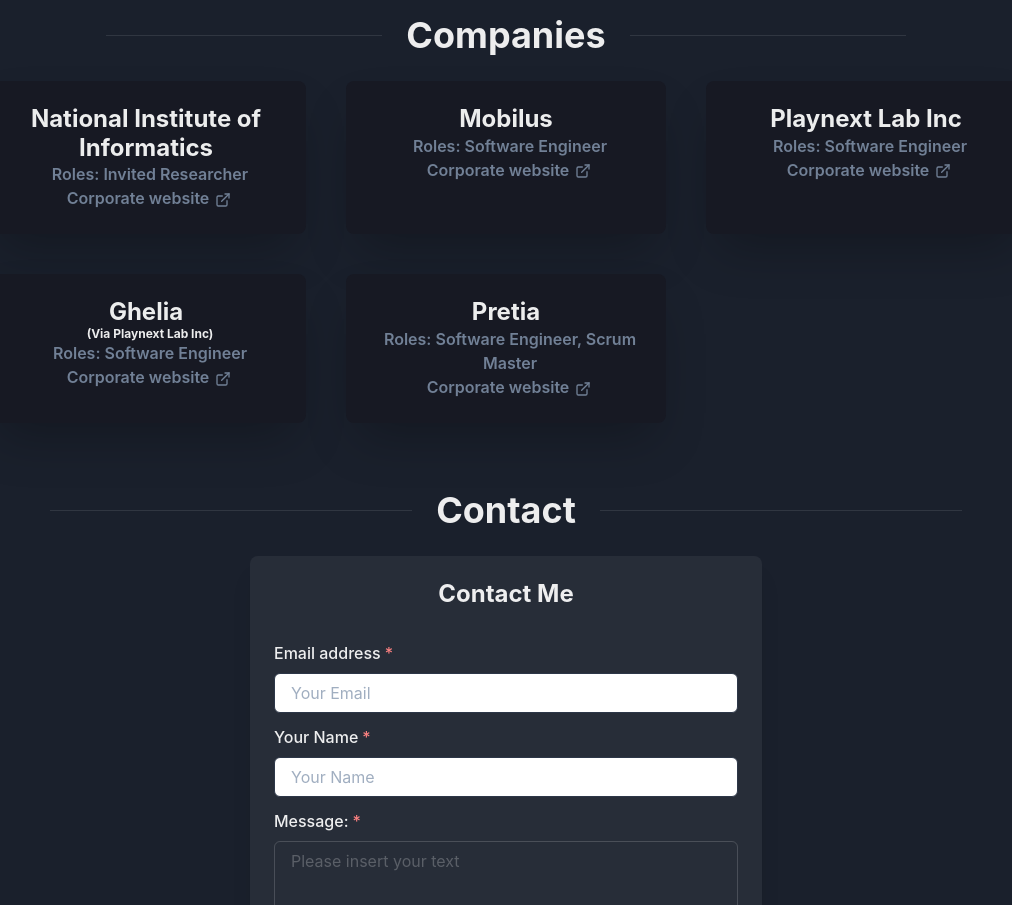
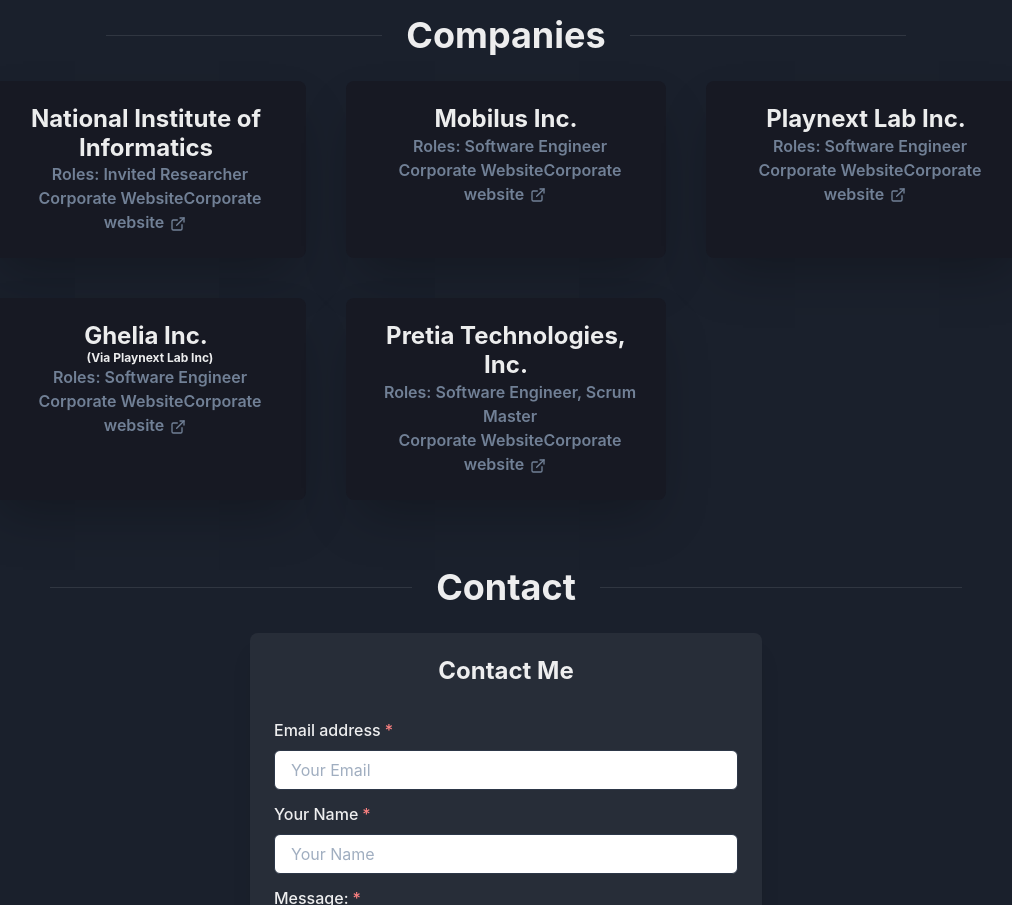
Before and after one commit to OwlNocturne/web-portofolio, a React (Create React App) app: page / in a window 1280 px wide. Shown: the part 1640-2545 px from the top of the page, without its empty margins (134-1146 px from the left). Built offline with nearby package versions, Linux system fonts and the light colour scheme.

Commit message:
Added Company section localization

```diff
--- a/src/components/Companies.tsx
+++ b/src/components/Companies.tsx
@@ -1,17 +1,20 @@
 import React from "react";
 import { Center, Flex, SimpleGrid, VStack } from "@chakra-ui/react";
 import CompanyCard from "./CompanyCard";
-import CompaniesData from "../data/companies.json";
 import Seperator from "./Seperator";
+import { useTranslation } from "react-i18next";
 
 export default function Companies() {
+    const { t } = useTranslation();
+    const companiesData = t("companiesData", { returnObjects: true });
+
     return (
         <Center w={"full"} id="Companies">
             <VStack>
-                <Seperator title={"Companies"} />
+                <Seperator title={t("companies")} />
                 <Flex>
                     <SimpleGrid columns={3} spacing={10}>
-                        {CompaniesData.map((data) => (
+                        {companiesData.map((data) => (
                             <CompanyCard company={data} key={data.name} />
                         ))}
                     </SimpleGrid>
--- a/src/components/CompanyCard.tsx
+++ b/src/components/CompanyCard.tsx
@@ -1,5 +1,6 @@
 import { ExternalLinkIcon } from "@chakra-ui/icons";
 import { Box, Heading, HStack, Link, useColorModeValue } from "@chakra-ui/react";
+import { useTranslation } from "react-i18next";
 
 type CompanyCardProps = {
     name: string;
@@ -9,6 +10,8 @@
 };
 
 export default function CompanyCard({ company }: { company: CompanyCardProps }) {
+    const { t } = useTranslation();
+
     return (
         <HStack
             display="block"
@@ -24,14 +27,14 @@
             </Heading>
             {company.agency && (
                 <Heading fontSize={"xs"} fontFamily={"body"}>
-                    (Via {company.agency})
+                    ({t("via")} {company.agency})
                 </Heading>
             )}
             <Box fontWeight={600} color={"gray.500"}>
-                Roles: {company.roles}
+                {t("roles")}: {company.roles}
             </Box>
             <Link href={company.websiteUrl} fontWeight={600} color={"gray.500"} mb={4} isExternal>
-                Corporate website <ExternalLinkIcon mx="2px" />
+                {t("corporateWebsite")}Corporate website <ExternalLinkIcon mx="2px" />
             </Link>
         </HStack>
     );
--- a/src/data/companies.json
+++ /dev/null
@@ -1,28 +0,0 @@
-[
-    {
-        "name": "National Institute of Informatics",
-        "websiteUrl": "https://mobilus.co.jp/",
-        "roles": "Invited Researcher"
-    },
-    {
-        "name": "Mobilus",
-        "websiteUrl": "https://mobilus.co.jp/",
-        "roles": "Software Engineer"
-    },
-    {
-        "name": "Playnext Lab Inc",
-        "websiteUrl": "https://www.playnext-lab.co.jp/",
-        "roles": "Software Engineer"
-    },
-    {
-        "name": "Ghelia",
-        "agency": "Playnext Lab Inc",
-        "websiteUrl": "https://www.playnext-lab.co.jp/",
-        "roles": "Software Engineer"
-    },
-    {
-        "name": "Pretia",
-        "websiteUrl": "https://www.playnext-lab.co.jp/",
-        "roles": "Software Engineer, Scrum Master"
-    }
-]
--- a/src/i18next/locales/en/translation.json
+++ b/src/i18next/locales/en/translation.json
@@ -4,5 +4,37 @@
     "contact": "Contact",
     "english": "English",
     "japanese": "Japanese",
-    "portuguese": "Portuguese"
+    "portuguese": "Portuguese",
+    "companies": "Companies",
+    "via": "Via",
+    "roles": "Roles",
+    "corporateWebsite": "Corporate Website",
+    "companiesData": [
+        {
+            "name": "National Institute of Informatics",
+            "websiteUrl": "https://www.nii.ac.jp/en",
+            "roles": "Invited Researcher"
+        },
+        {
+            "name": "Mobilus Inc.",
+            "websiteUrl": "https://mobilus.co.jp/",
+            "roles": "Software Engineer"
+        },
+        {
+            "name": "Playnext Lab Inc.",
+            "websiteUrl": "https://www.playnext-lab.co.jp/",
+            "roles": "Software Engineer"
+        },
+        {
+            "name": "Ghelia Inc.",
+            "agency": "Playnext Lab Inc",
+            "websiteUrl": "https://ghelia.com/",
+            "roles": "Software Engineer"
+        },
+        {
+            "name": "Pretia Technologies, Inc.",
+            "websiteUrl": "https://corporate.pretiaar.com/",
+            "roles": "Software Engineer, Scrum Master"
+        }
+    ]
 }
--- a/src/i18next/locales/ja/translation.json
+++ b/src/i18next/locales/ja/translation.json
@@ -1,8 +1,40 @@
 {
     "about": "About",
-    "portfolio": "Portfolio",
+    "portfolio": "ポートフォリオ",
     "contact": "お問い合わせ",
     "english": "英語",
     "japanese": "日本語",
-    "portuguese": "ポルトガル語"
+    "portuguese": "ポルトガル語",
+    "companies": "会社",
+    "via": "Via",
+    "roles": "役割",
+    "corporateWebsite": "企業サイト",
+    "companiesData": [
+        {
+            "name": "国立情報学研究所",
+            "websiteUrl": "https://www.nii.ac.jp/",
+            "roles": "研究インターシップ"
+        },
+        {
+            "name": "モビルス株式会社",
+            "websiteUrl": "https://mobilus.co.jp/",
+            "roles": "ソフトウェアエンジニア"
+        },
+        {
+            "name": "プレイネクストラボ株式会社",
+            "websiteUrl": "https://www.playnext-lab.co.jp/",
+            "roles": "ソフトウェアエンジニア"
+        },
+        {
+            "name": " ギリア株式会社",
+            "agency": "プレイネクストラボ株式会社",
+            "websiteUrl": "https://ghelia.com/",
+            "roles": "ソフトウェアエンジニア"
+        },
+        {
+            "name": "プレティア・テクノロジーズ株式会社",
+            "websiteUrl": "https://corporate.pretiaar.com/",
+            "roles": "ソフトウェアエンジニア, スクラムマスター"
+        }
+    ]
 }
--- a/src/i18next/locales/pt/translation.json
+++ b/src/i18next/locales/pt/translation.json
@@ -1,8 +1,40 @@
 {
-    "about": "Sobre Min",
+    "about": "Sobre Mim",
     "portfolio": "Portofolio",
     "contact": "Contacto",
-    "english": "Ingles",
-    "japanese": "Japones",
-    "portuguese": "Portugues"
+    "english": "Inglês",
+    "japanese": "Japonês",
+    "portuguese": "Português",
+    "companies": "Empresas",
+    "via": "Via",
+    "roles": "Cargo",
+    "corporateWebsite": "Site Official",
+    "companiesData": [
+        {
+            "name": "National Institute of Informatics",
+            "websiteUrl": "https://www.nii.ac.jp/en",
+            "roles": "Investigador"
+        },
+        {
+            "name": "Mobilus Inc.",
+            "websiteUrl": "https://mobilus.co.jp/",
+            "roles": "Engenheiro de Software"
+        },
+        {
+            "name": "Playnext Lab Inc.",
+            "websiteUrl": "https://www.playnext-lab.co.jp/",
+            "roles": "Engenheiro de Software"
+        },
+        {
+            "name": "Ghelia Inc.",
+            "agency": "Playnext Lab Inc",
+            "websiteUrl": "https://ghelia.com/",
+            "roles": "Engenheiro de Software"
+        },
+        {
+            "name": "Pretia Technologies, Inc.",
+            "websiteUrl": "https://corporate.pretiaar.com/",
+            "roles": "Engenheiro de Software, Scrum Master"
+        }
+    ]
 }
```
